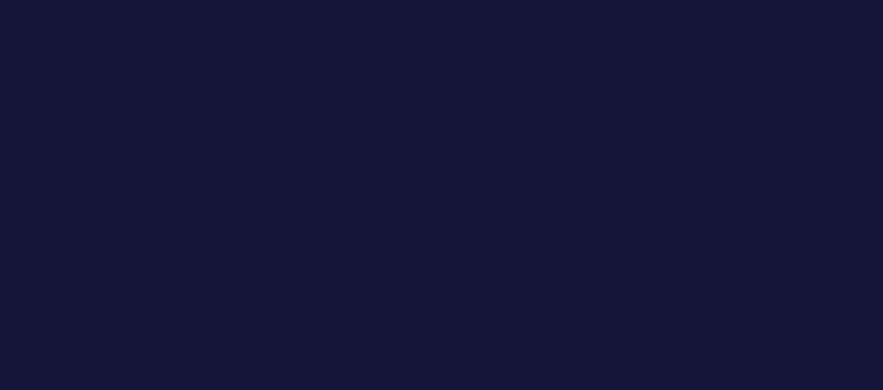
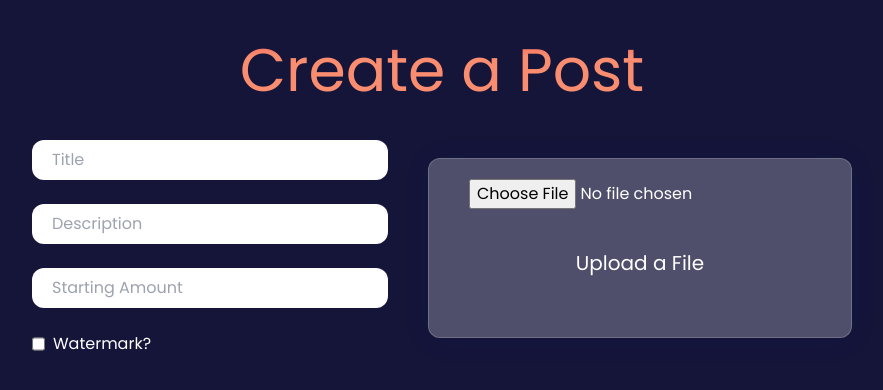
Before and after one commit to Samrat1507/ArtLab, a React (Vite) app in the folder client/: page /create in a window 1280 px wide. Before the commit this address had no page. Shown: the top 390 px of the page, without its empty margins (198-1081 px from the left). Built offline with nearby package versions, Linux system fonts and the light colour scheme; a web font is replaced by a local one.

Commit message:
created front end for file upload

```diff
--- a/client/src/App.jsx
+++ b/client/src/App.jsx
@@ -4,6 +4,7 @@ import Landing from './Pages/Landing'
 import SignUp from './Pages/SignUp'
 import Login from './Pages/Login'
 import { Feed } from './Pages/Feed'
+import CreatePost from './Pages/CreatePost'
 
 function App() {
 
@@ -14,6 +15,7 @@ function App() {
       <Route path='/signup' element={<SignUp />}/>
       <Route path='/login' element={<Login />}/>
       <Route path='/feed' element={<Feed />}/>
+      <Route path='/create' element={<CreatePost />}/>
     </Routes>
     </BrowserRouter>
   )
--- /dev/null
+++ b/client/src/Pages/CreatePost.jsx
@@ -0,0 +1,46 @@
+import React, { useState } from "react";
+
+const CreatePost = () => {
+  const [File, setFile] = useState("");
+  return (
+    <div className="py-10 md:px-20 px-10 flex  flex-col gap-10 items-center">
+      <h2 className="sub-header-text">Create a Post</h2>
+      <form action="" className="flex md:flex-row flex-col gap-10 items-center justify-center">
+        <div className="flex flex-col gap-6 w-fit">
+          <input
+            type="text"
+            placeholder="Title"
+            className="px-5 py-2 rounded-xl outline-none"
+          />
+          <input
+            type="text"
+            placeholder="Description"
+            className="px-5 py-2 rounded-xl outline-none"
+          />
+          <input
+            type="text"
+            placeholder="Starting Amount"
+            className="px-5 py-2 rounded-xl outline-none"
+          />
+          <div className="flex gap-2 text-white ">
+            <input type="checkbox" value="Watermark?" />
+            <label htmlFor="">Watermark?</label>
+          </div>
+        </div>
+        <div className="flex flex-col items-center justify-center rounded-lg text-white">
+        <div className='flex-1 flex flex-col items-center justify-center glassmorphism rounded-xl md:px-10 px-2 py-5'>
+        <input
+        type="file"
+        id="file-upload"
+        accept='image/*'
+        onChange={(e)=>setFile(e.target.files[0])}
+        />
+        <label htmlFor="file-upload" className='py-10 text-xl'>Upload a File</label>
+      </div>
+        </div>
+      </form>
+    </div>
+  );
+};
+
+export default CreatePost;
--- a/client/src/index.css
+++ b/client/src/index.css
@@ -97,3 +97,11 @@ body {
 .card {
   background: linear-gradient(180deg, #1e274a 0%, #3d4270 100%);
 }
+
+.glassmorphism {
+  background: rgba(255, 255, 255, 0.25);
+  box-shadow: 0 2px 30px 0 rgba(31, 38, 135, 0.07);
+  backdrop-filter: blur(4px);
+  -webkit-backdrop-filter: blur(4px);
+  border: 1px solid rgba(255, 255, 255, 0.18);
+}
```
Also changed, not shown: client/src/assets/image-for-about4.jpg, 1 other file (tests, documents, lock files or other folders).
